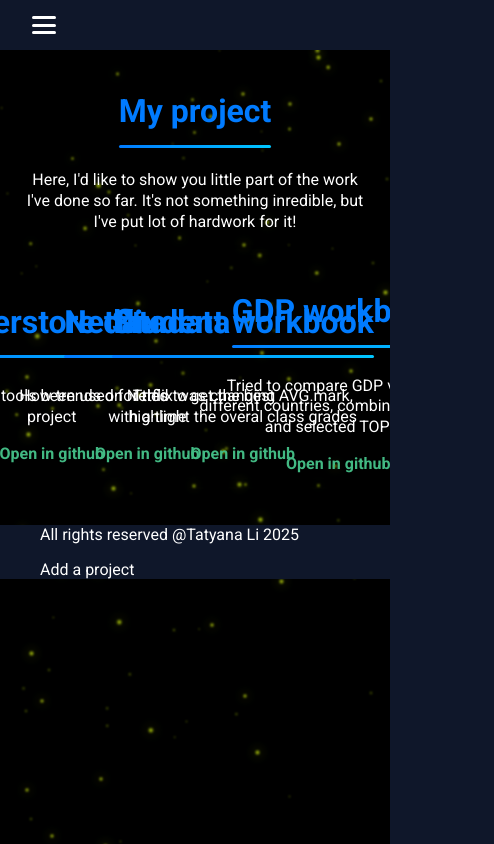
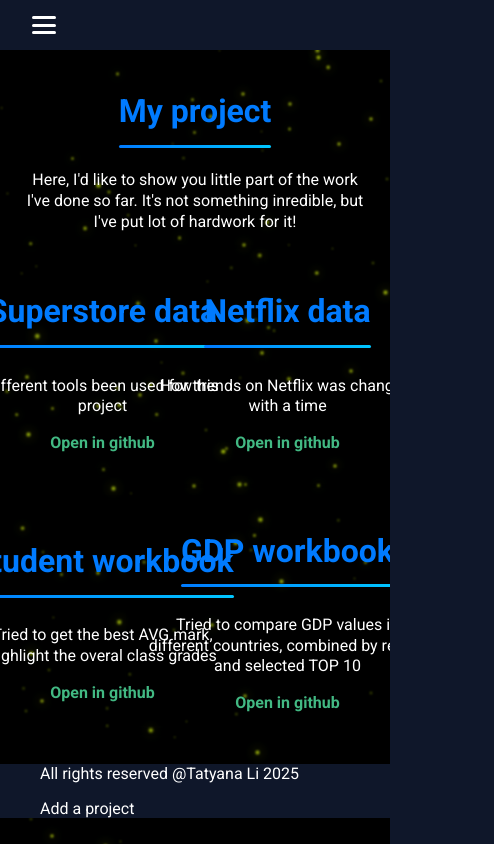
Before and after one commit to tanushikxd/data_presentation, a Vue app: page /projects in a window 390 px wide. Shown: the whole page, 494 px wide, since content can reach past the window. Built offline with nearby package versions, Linux system fonts and the light colour scheme.

Commit message:
corrected

```diff
--- a/src/assets/css/projects.scss
+++ b/src/assets/css/projects.scss
@@ -27,7 +27,8 @@
 
 @media (max-width: 768px) {
     .projects-list {
-      grid-template-columns: repeat(auto-fit, minmax(60px, 1fr));
-      gap: 2rem;
+      // grid-template-columns: repeat(auto-fit, minmax(60px, 1fr));
+      // gap: 2rem;
+      display: grid;
     }
   }
```
